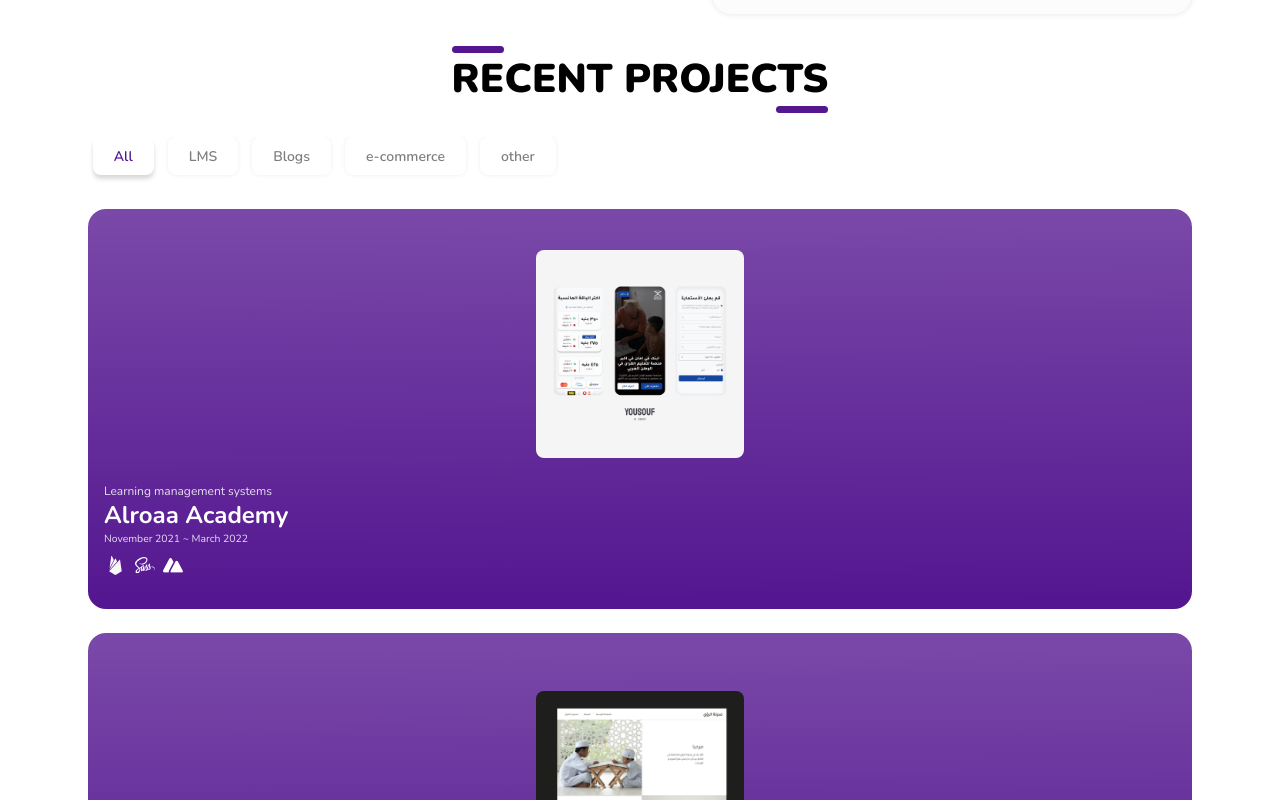
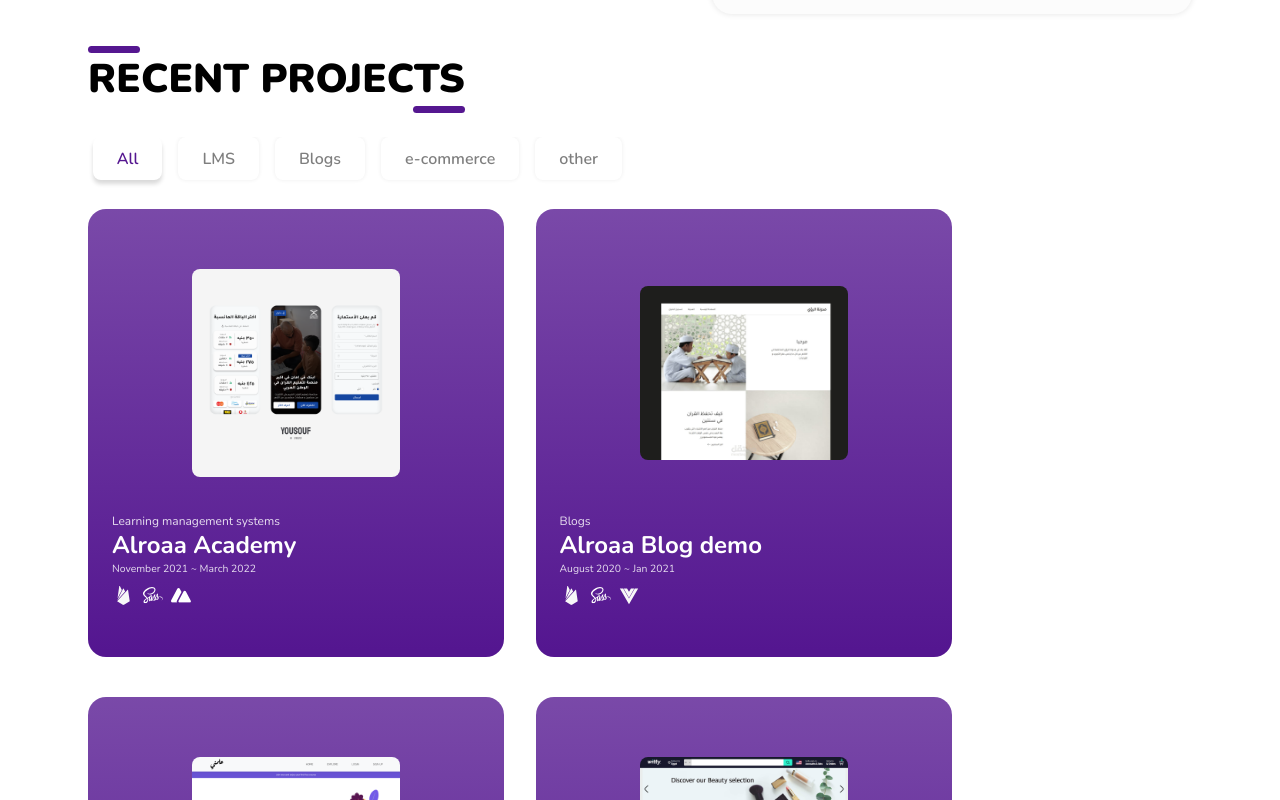
Before and after one commit to atheerweb/myNewPortfolio, a React (Create React App) app: page /#/ in a window 1280 px wide. Shown: the part 900-1700 px from the top of the page. Built offline with nearby package versions, Linux system fonts and the light colour scheme.

Commit message:
website computer

```diff
--- a/src/pages/Home/Home.js
+++ b/src/pages/Home/Home.js
@@ -250,6 +250,7 @@
                     other
                   </button>
                 </div>
+                <div className="projects">
                   {projects.map((project) => {
                     return (
                       <a
@@ -266,7 +267,9 @@
                               alt=""
                             />
                           </div>
-                        <p className="project__category">{project.category}</p>
+                          <p className="project__category">
+                            {project.category}
+                          </p>
                           <h4 className="project__name">{project.name}</h4>
                           <p className="project__date">{project.date}</p>
                           <div className="project__techs">
@@ -286,6 +289,7 @@
                     );
                   })}
                 </div>
+              </div>
             )}
           </section>
         );
--- a/src/pages/Home/Home.scss
+++ b/src/pages/Home/Home.scss
@@ -53,7 +53,7 @@
       display: flex;
       justify-content: space-between;
       @media (min-width: 515px) {
-        width: 80%;
+        width: auto;
       }
       .btn__link {
         text-decoration: none;
@@ -79,9 +79,12 @@
       }
       #linkedin__btn {
         background-color: #15487d;
+        margin-right: 1.5em;
+        cursor: pointer;
       }
       #github__btn {
         background-color: #000000;
+        cursor: pointer;
       }
     }
   }
@@ -91,6 +94,9 @@
     justify-content: center;
     align-items: center;
     margin-top: 2em;
+    @media (min-width: 515px) {
+      align-items: flex-start;
+    }
     .title__bar__wrapper {
       display: flex;
       width: 100%;
@@ -173,8 +179,15 @@
   height: 3.5em;
   overflow-x: scroll;
   padding-left: 0.3em;
+  @media (min-width: 515px) {
+    overflow-x: hidden;
+  }
   .filter__button {
+    @media (min-width: 515px) {
+      font-size: 16px;
+    }
     max-width: auto;
+    cursor: pointer;
     white-space: nowrap;
     padding: 0 1.5em;
     height: 2.7em;
@@ -194,10 +207,22 @@
   a {
     text-decoration: none;
   }
+  .projects {
+    @media (min-width: 515px) {
+      display: flex;
+      flex-wrap: wrap;
+    }
     .project {
       background: var(--projectColor);
       height: 25em;
       width: 100%;
+      margin-right: 1.97em;
+      @media (min-width: 515px) {
+        width: 26em;
+        height: 28em;
+        margin-bottom: 2.5em;
+        padding: 1.5em;
+      }
       margin-bottom: 1.5em;
       border-radius: 18px;
       padding: 1em;
@@ -234,6 +259,7 @@
       }
     }
   }
+}
 
 .filter__active {
   color: var(--primaryColor);
```
Lines whose indentation alone changed are shown as unchanged.
